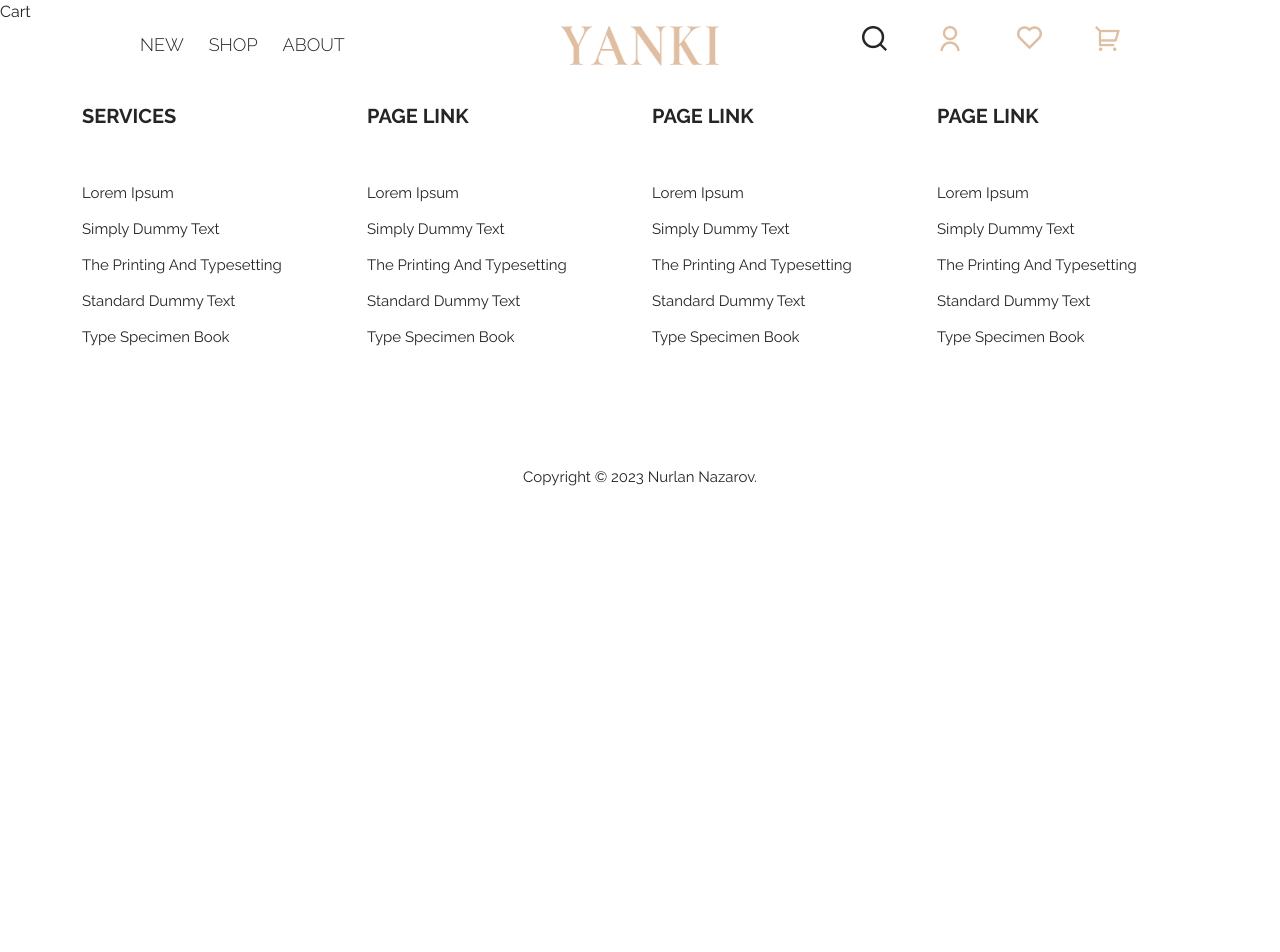
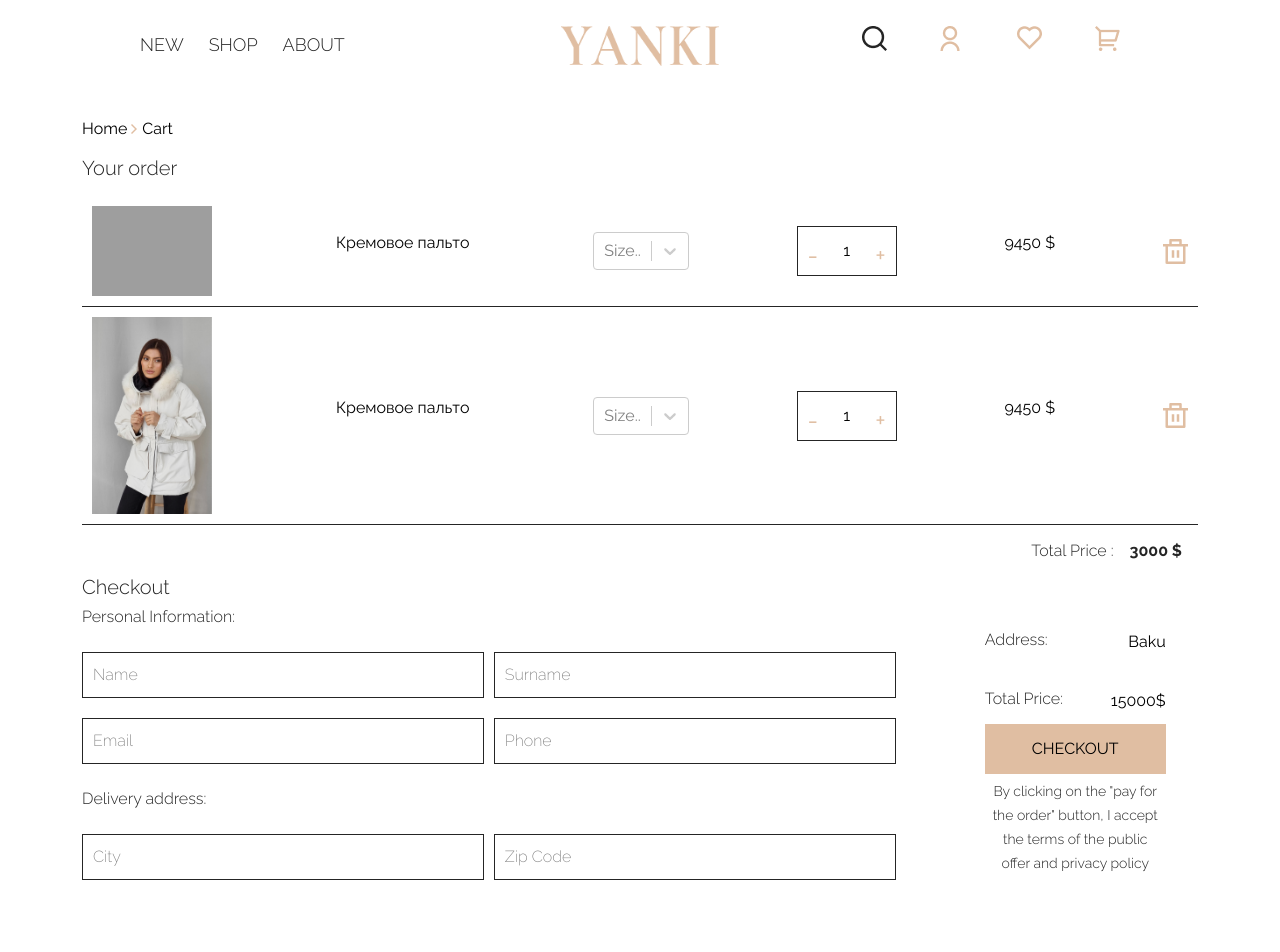
Before and after one commit to Nurlan-N/yanki-app, a React (Create React App) app: page /cart in a window 1280 px wide. Shown: the top 952 px of the page. Before the commit the page ends 800 px from the top, so only its background shows below. Built offline with nearby package versions, Linux system fonts and the light colour scheme; grey boxes are pictures that could not be loaded.

Commit message:
Added Category Slider

```diff
--- a/src/components/ButtonSubmit/Button.module.scss
+++ b/src/components/ButtonSubmit/Button.module.scss
@@ -1,6 +1,6 @@
 .button{
     margin: auto;
-    width: 80%;
+    width: 100%;
     display: flex;
     flex-direction: column;
     justify-content: center;
--- a/src/pages/Cart.jsx
+++ b/src/pages/Cart.jsx
@@ -1,9 +1,113 @@
-import React from 'react'
+import React from 'react';
+import PageMap from '../components/PageMap/index';
+import image from '../assets/img/categoryimg/1.png';
+import dltIcon from '../assets/img/icon/delete.png';
+import ButtonSubmit from '../components/ButtonSubmit';
 
+import Select from 'react-select';
+
+const sizeOptions = [
+  { value: 'xl', label: 'XL' },
+  { value: 'xxl', label: 'XXL' },
+  { value: 'ms', label: 'MS' },
+];
+const SizeSelect = () => (
+  <Select className="size-select" options={sizeOptions} placeholder="Size.." />
+);
 const Cart = () => {
   return (
-    <div>Cart</div>
-  )
-}
+    <div className="cart-wrapper">
+      <div className="container">
+        <PageMap title={'Cart'} />
+        <h4>Your order</h4>
+        <div className="order_items mt-3 ">
+          <div className="item d-flex align-items-center justify-content-between">
+            <div className="item_img">
+              <img src="Users\MSI\Desktop\yanki-app\src\assets\img\categoryimg\1.png" alt="" />
+            </div>
+            <div className="item_info mx-3">
+              <p>Кремовое пальто</p>
+            </div>
+            <div className="item_size">{SizeSelect()}</div>
+            <div className="item_count">
+              <button>-</button>
+              <input type="text" defaultValue={1} />
+              <button>+</button>
+            </div>
+            <div className="price">
+              <p>9450 $</p>
+            </div>
+            <div className="item_delete">
+              <button>
+                <img width={25} height={25} src={dltIcon} alt="" />
+              </button>
+            </div>
+          </div>
+          <div className="item d-flex align-items-center justify-content-between">
+            <div className="item_img">
+              <img src={image} alt="" />
+            </div>
+            <div className="item_info mx-3">
+              <p>Кремовое пальто</p>
+            </div>
+            <div className="item_size">{SizeSelect()}</div>
+            <div className="item_count">
+              <button>-</button>
+              <input type="text" defaultValue={1} />
+              <button>+</button>
+            </div>
+            <div className="price">
+              <p>9450 $</p>
+            </div>
+            <div className="item_delete">
+              <button>
+                <img width={25} height={25} src={dltIcon} alt="" />
+              </button>
+            </div>
+          </div>
+        </div>
+        <div className="total_price d-flex justify-content-end mt-3">
+          <span>Total Price : </span>
+          <p className="mx-3">3000 $</p>
+        </div>
+        <div className="checkout">
+          <div className="content">
+            <form action="">
+              <h5>Checkout</h5>
+              <p>Personal Information:</p>
+              <div className="info">
+                <input type="text" placeholder="Name" />
+                <input type="text" placeholder="Surname" />
+                <input type="email" placeholder="Email" />
+                <input type="phone" placeholder="Phone" />
+              </div>
+              <div className="adress">
+                <p>Delivery address:</p>
+                <input type="text" placeholder="City" />
+                <input type="text" placeholder="Zip Code" />
+              </div>
+            </form>
+            <div className="checkout_submite">
+              <div className="sub_adres">
+                <p>Address:</p> <span>Baku</span>
+              </div>
+              <br />
+              <div className="sub_price">
+                <p>Total Price:</p> <span>15000$</span>
+              </div>
+              <ButtonSubmit title={'CHECKOUT'} />
+              <div className="message">
+                <p>
+                  By clicking on the "pay for the order" button, I accept the terms of the public
+                  offer and privacy policy
+                </p>
+              </div>
+            </div>
+          </div>
+        </div>
+      </div>
+    </div>
+  );
+};
 
-export default Cart
+export default Cart;
--- a/src/pages/Home.jsx
+++ b/src/pages/Home.jsx
@@ -1,4 +1,4 @@
-import React, { useState } from 'react';
+import React, { Children, cloneElement, useEffect, useState } from 'react';
 import ButtonSubmit from '../components/ButtonSubmit';
 import collection1 from '../assets/img/newcollection/1.png';
 import collection2 from '../assets/img/newcollection/2.png';
@@ -7,8 +7,45 @@ import category1 from '../assets/img/categoryimg/1.png';
 import category2 from '../assets/img/categoryimg/2.png';
 import category3 from '../assets/img/categoryimg/3.png';
 import category4 from '../assets/img/categoryimg/4.png';
+import arrow from '../assets/img/icon/arrow.png';
 
-const Home = () => {
+const page_width = 26;
+
+
+
+
+const Home = ({ children   }) => {
+
+  const[offset, setOffset] =useState(0)
+  const [pages, setPages] = useState([]);
+  const handleLeftArrowClick = () => {
+    setOffset((currentOffset) => {
+      const newOffset = currentOffset + page_width
+      console.log(newOffset);
+      return Math.min(newOffset,0)
+    })
+  };
+  const handleRightArrowClick = () => {
+    setOffset((currentOffset) => {
+      const newOffset = currentOffset - page_width
+      console.log(newOffset);
+      return Math.max(newOffset, -26)
+    })
+  };
+
+  useEffect(() => {
+    setPages(
+      Children.map(children, (child) => {
+        return cloneElement(child, {
+          style: {
+            height: '100%',
+            minWidth: `${page_width}%`,
+            maxWidth: `${page_width}%`,
+          },
+        });
+      }),
+    );
+  }, []);
   return (
     <main>
       <section className="new-collection">
@@ -23,7 +60,11 @@ const Home = () => {
         <section className="category">
           <div className="row">
             <h3>Category</h3>
-            <div className="slider mt-5">
+            <div className="arrow right_arrow" onClick={handleRightArrowClick}>
+              <img src={arrow} alt="" />
+            </div>
+            <div className="window">
+              <div className="slider mt-5" style={{ transform: `translateX(${offset}%)` }}>
                 <div className="slider-item ">
                   <a href="">
                     <img src={category1} alt="" />
@@ -66,6 +107,10 @@ const Home = () => {
                 </div>
               </div>
             </div>
+            <div className="arrow left_arrow" onClick={handleLeftArrowClick}>
+              <img className="r_arrow_img" src={arrow} alt="" />
+            </div>
+          </div>
         </section>
       </div>
 
--- a/src/scss/pages/_about.scss
+++ b/src/scss/pages/_about.scss
@@ -1,3 +1,4 @@
-.about_wrapper{
-    margin-top: 100px;
+.about_wrapper {
+  margin-top: 100px;
+
 }
--- a/src/scss/pages/_cart.scss
+++ b/src/scss/pages/_cart.scss
@@ -0,0 +1,157 @@
+.cart-wrapper {
+  margin-top: 100px;
+  .item {
+    width: 100%;
+    padding: 10px 10px;
+    border-bottom: 0.3px solid #252525;
+    .item_img {
+      width: 120px;
+      img {
+        width: 100%;
+      }
+    }
+    .item_count {
+      width: 100px;
+      height: 50px;
+      border: 0.5px solid #252525;
+      padding: 10px;
+      display: flex;
+      justify-content: space-between;
+      input {
+        border: none;
+        width: 50%;
+        text-align: center;
+      }
+      button {
+        color: #e0bea2;
+        font-size: 25px;
+      }
+    }
+  }
+
+  h4 {
+    font-family: 'Raleway';
+    font-style: normal;
+    font-weight: 300;
+    font-size: 20px;
+    line-height: 23px;
+    color: #252525;
+  }
+  .total_price {
+    span {
+      font-family: 'Raleway';
+      font-style: normal;
+      font-weight: 300;
+      font-size: 16px;
+      line-height: 19px;
+      /* identical to box height */
+
+      text-align: center;
+      font-feature-settings: 'pnum' on, 'lnum' on;
+
+      color: #252525;
+    }
+    p {
+      font-family: 'Raleway';
+      font-style: normal;
+      font-weight: 700;
+      font-size: 16px;
+      line-height: 19px;
+      /* identical to box height */
+
+      text-align: center;
+
+      color: #252525;
+    }
+  }
+  .checkout {
+    width: 100%;
+
+    .content {
+
+      width: 100%;
+      display: flex;
+      align-items: center;
+
+      h5 {
+        font-family: 'Raleway';
+        font-style: normal;
+        font-weight: 300;
+        font-size: 20px;
+        line-height: 23px;
+
+        color: #252525;
+      }
+      p {
+        font-family: 'Raleway';
+        font-style: normal;
+        font-weight: 300;
+        font-size: 16px;
+        line-height: 19px;
+        /* identical to box height */
+
+        color: #252525;
+      }
+      form {
+        width: 80%;
+        .info {
+          width: 100%;
+          input {
+            width: 45%;
+            border: 0.5px solid #252525;
+            margin: 10px 10px 10px 0;
+            padding: 10px;
+            font-family: 'Raleway';
+            font-style: normal;
+            font-weight: 200;
+            font-size: 16px;
+            color: rgba(37, 37, 37, 0.5);
+          }
+        }
+        .adress {
+          width: 100% !important;
+          margin-top: 15px;
+          input {
+            width: 45%;
+            border: 0.5px solid #252525;
+            margin: 10px 10px 10px 0;
+            padding: 10px;
+            font-family: 'Raleway';
+            font-style: normal;
+            font-weight: 200;
+            font-size: 16px;
+            color: rgba(37, 37, 37, 0.5);
+          }
+        }
+      }
+      .checkout_submite {
+        margin-top: auto;
+        width: 18%;
+        padding: 10px;
+        .sub_adres,
+        .sub_price {
+          display: flex;
+          justify-content: space-between;
+        }
+        P {
+          display: inline;
+        }
+        span {
+        }
+      }
+      .message {
+        text-align: center;
+        padding: 5px;
+        p {
+          font-family: 'Raleway';
+          font-style: normal;
+          font-weight: 300;
+          font-size: 14px;
+          line-height: 16px;
+
+          color: #252525;
+        }
+      }
+    }
+  }
+}
--- a/src/scss/pages/_home.scss
+++ b/src/scss/pages/_home.scss
@@ -45,20 +45,66 @@
 
 .category {
   margin-top: 100px;
-  overflow: hidden !important;
+  position: relative;
+  width: 100%;
+  .window {
+    height: 100%;
+    width: 100%;
+    overflow: hidden !important;
+  }
+  .arrow {
+    background-color: #e0bea2;
+    width: 40px;
+    height: 40px;
+    position: absolute;
+    top: 60%;
+    transform: translateY(-50%);
+    left: 80%;
+    z-index: 1;
+    text-align: center;
+    cursor: pointer;
+  }
+  .left_arrow {
+    left: 1%;
+    img {
+      transform: rotate(180deg);
+      margin-top: 6px;
+    }
+    @media (max-width: 1000px) {
+      left: 3% !important;
+    }
+    @media (max-width: 600px) {
+      left: 5% !important;
+    }
+  }
+  .right_arrow {
+    left: 96%;
+    img {
+      margin-top: 6px;
+    }
+    @media (max-width: 1000px) {
+      left: 90% !important;
+    }
+    @media (max-width: 600px) {
+      left: 85% !important;
+    }
+  }
 
   .slider {
     display: flex;
-    overflow-x: auto;
-    overflow: hidden;
 
     .slider-item {
       position: relative;
-      width: 20%;
-      margin-right: 6%;
+      margin-right: 5%;
       height: 450px;
 
       .item-body {
+        width: 100%;
+        z-index: 1;
+        position: absolute;
+        left: 0;
+        bottom: 0;
+
         button {
           font-family: 'Raleway';
           font-style: normal;
@@ -67,15 +113,14 @@
           line-height: 23px;
           text-align: center;
           margin-top: auto;
+          overflow: hidden;
           width: 100%;
           border: none;
           background: rgba(224, 190, 162, 0.75);
           backdrop-filter: blur(3px);
           height: 40px;
           text-align: center;
-          position: absolute;
-          left: 0;
-          bottom: 0;
+
           color: #ffffff;
         }
       }
@@ -114,7 +159,7 @@
   margin-top: 100px;
   text-align: center;
   input {
-    width: 80%;
+    width: 100%;
     margin-top: 50px;
     box-sizing: border-box;
     height: 50px;
@@ -125,7 +170,6 @@
     margin-left: 50%;
     @media (max-width: 600px) {
       width: 50%;
-
     }
   }
 
```
Also changed, not shown: src/assets/img/icon/arrow.png (added), src/assets/img/icon/delete.png (added). Lines whose indentation alone changed are shown as unchanged.
